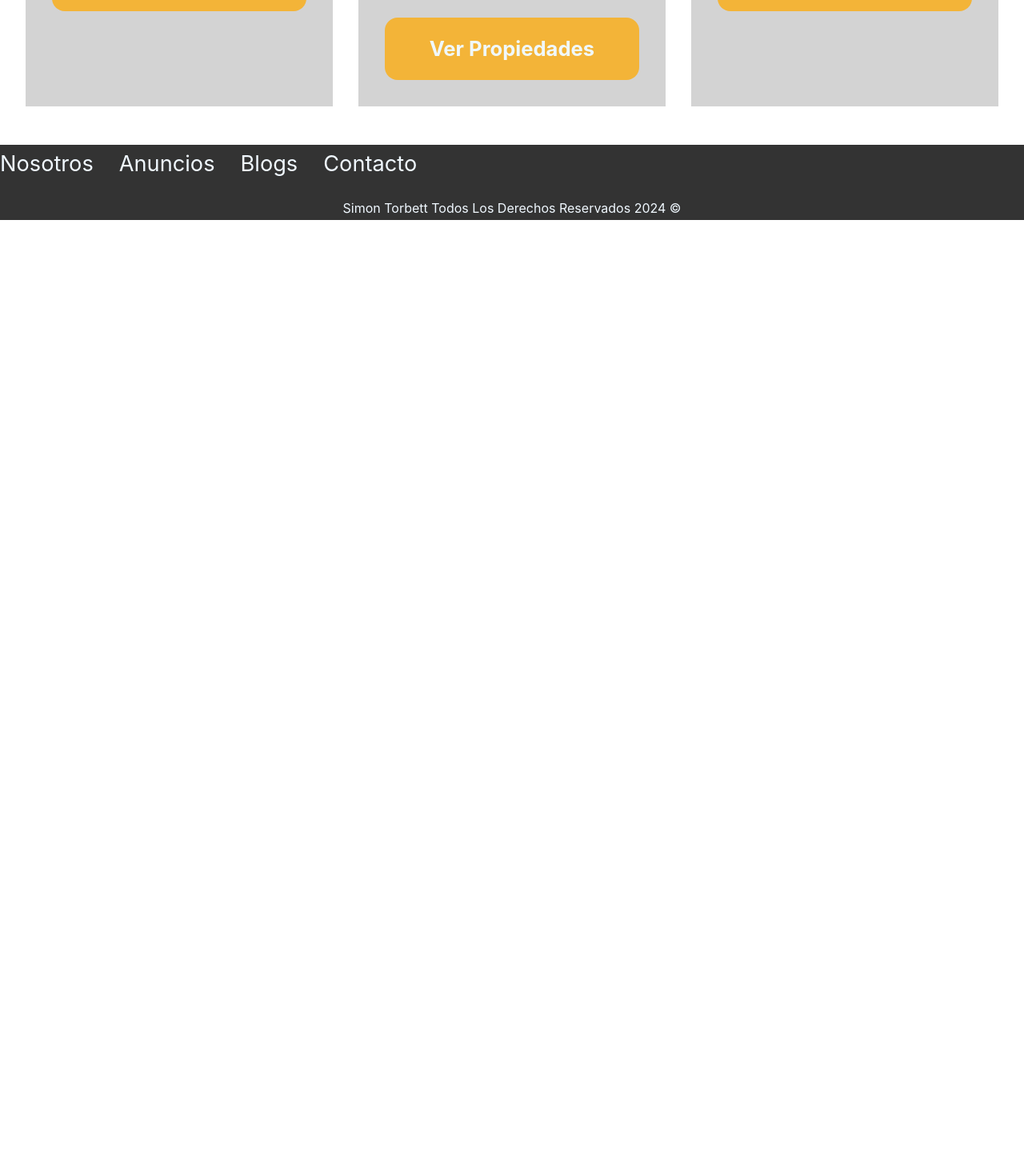
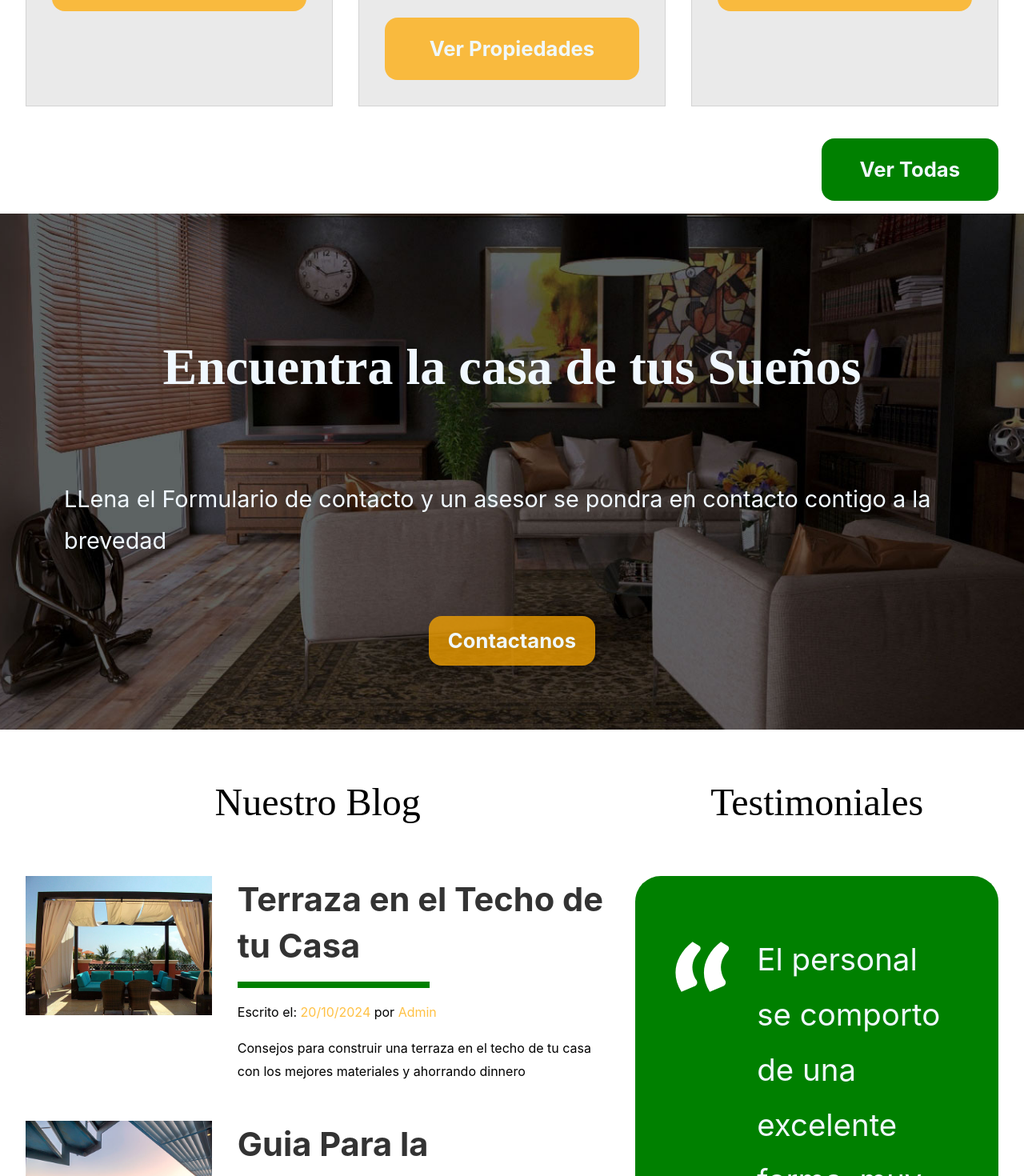
Before and after one commit to Storbett21/Bienes-Raices-proyect, a React (Create React App) app: page / in a window 1280 px wide. Shown: the part 3200-4670 px from the top of the page at 80% size. Before the commit the page ends 3491 px from the top, so only its background shows below. Built offline with nearby package versions, Linux system fonts and the light colour scheme.

Commit message:
nuevo commit

```diff
--- a/src/estilos/footer.css
+++ b/src/estilos/footer.css
@@ -2,6 +2,8 @@
 .contenedor-footer{
     background-color: #333333 ;
     margin-top: 3rem;
+    padding: 0;
+
 }
 .navegacion1{
 
--- a/src/estilos/home.css
+++ b/src/estilos/home.css
@@ -145,7 +145,7 @@ h4 {
 }
 
 .anuncio {
-    background-color: lightgray;
+    background-color: rgb(234, 234, 234);
     border: 1px solid lightgray;
 }
 .contenido-anuncio{
@@ -191,3 +191,120 @@ h4 {
     margin-top: 2.5rem;
     border-radius: 1rem;
 }
+.boton-amarillo {
+    display: inline-block;
+    justify-content: center;
+    background-color: rgba(255, 170, 0, 0.733);
+    color: aliceblue;
+    font-weight: bold;
+    text-decoration: none;
+    padding: 0.5rem 1.5rem; /* Ajusta estos valores según tus preferencias */
+    text-align: center;
+    margin-top: 2.5rem;
+
+    border-radius: 1rem;
+}
+
+.ver-todas{
+    display: flex;
+    justify-content: flex-end;
+}
+.boton-verde{
+
+    background-color:green;
+    color: aliceblue;
+    font-weight: bold;
+    text-decoration: none;
+    padding: 1rem 3rem;
+    text-align: center;
+    margin-top: 2.5rem;
+    border-radius: 1rem;
+
+}
+.imagen-contacto{
+    background-image: url(../imagenes/img/encuentra.jpg);
+    background-position: center center;
+    background-size: cover;
+    background-color:  #333333;
+    padding: 5rem;
+    display: flex;
+    flex-direction: column;
+    align-items: center;
+    margin-top: 1rem;
+
+    h2{
+        font-size: 4rem;
+        font-weight: bold;
+        color: aliceblue;
+    }
+    p{
+        font-size: 1.8rem;
+        color: aliceblue;
+
+    }
+}
+
+.seccion-inferior{
+    display: grid;
+    grid-template-columns: 2fr 1fr;
+    column-gap: 2rem;
+
+}
+
+.entrada-blog{
+    margin-bottom: 2rem;
+    display: grid;
+    grid-template-columns: 1fr 2fr;
+    column-gap: 2rem;
+}
+.texto-entrada{
+    .a{
+        color: #333333;
+        text-decoration: none;
+    }
+    h4{
+        margin: 0;
+        line-height: 1.4;
+        &::after{
+            content: '';
+            display: block;
+            width: 15rem;
+            height: .5rem;
+            background-color: green;
+            margin-top: 1rem;
+        }
+    }
+    span{
+        color: rgba(255, 170, 0, 0.733);;
+
+    }
+
+}
+
+.testimonial{
+    background-color: green;
+    font-size: 2.4rem;
+    padding: 2rem;
+    color: aliceblue;
+    border-radius: 2rem;
+
+    blockquote {
+        padding-left: 5rem;
+        position: relative;
+
+        &::before{
+            content: '';
+            background-image: url(../imagenes/img/comilla.svg);
+            background-repeat: no-repeat;
+            width: 6rem;
+            height: 8rem;
+            display: block;
+            position: absolute;
+            left: -2rem;
+        }
+    }
+    p{
+        text-align: right;
+        color: aliceblue;
+    }
+}
--- a/src/paginas/home.js
+++ b/src/paginas/home.js
@@ -11,6 +11,8 @@ import anuncio3 from "../imagenes/img/anuncio3.jpg";
 import wc from "../imagenes/img/icono_wc.svg";
 import estacionamiento from "../imagenes/img/icono_estacionamiento.svg";
 import cuartos from "../imagenes/img/icono_dormitorio.svg";
+import Blog1 from "../imagenes/img/blog1.jpg";
+import Blog2 from "../imagenes/img/blog2.jpg";
 
 
 export const Home = () => {
@@ -86,7 +88,7 @@ export const Home = () => {
                                     </li>
 
                                 </ul>
-                                <Link to="/anuncios" className="boton boton-amarillo">Ver Propiedades</Link>
+                                <Link to="/anuncios" className="boton">Ver Propiedades</Link>
                             </div>
                         </div>
                         <div className="anuncio">
@@ -94,7 +96,7 @@ export const Home = () => {
                                 <img src={anuncio2} alt="anuncio"></img>
                             </picture>
                             <div className="contenido-anuncio">
-                                <h3> Casa con Terminados de Lujo</h3>
+                                <h3> Casa Terminados de Lujo</h3>
                                 <p>Casa en el Lago con excelente vista, acabados de lujo a un exclente precio</p>
                                 <p className="precio"> 90.000.000</p>
                                 <ul className="iconos-caracteristicas">
@@ -115,7 +117,7 @@ export const Home = () => {
                                     </li>
 
                                 </ul>
-                                <Link to="/anuncios" className="boton boton-amarillo">Ver Propiedades</Link>
+                                <Link to="/anuncios" className="boton">Ver Propiedades</Link>
                             </div>
                         </div>
                         <div className="anuncio">
@@ -144,13 +146,76 @@ export const Home = () => {
                                     </li>
 
                                 </ul>
-                                <Link to="/anuncios" className="boton boton-amarillo">Ver Propiedades</Link>
+                                <Link to="/anuncios" className="boton">Ver Propiedades</Link>
                             </div>
                         </div>
 
                     </div>
+                    <div className="ver-todas">
 
-                </div>
+                        <Link to="/anuncios" className="boton-verde"> Ver Todas</Link>
+
+                    </div>
+                   </div>
+                   <section className="imagen-contacto">
+                        <h2>Encuentra la casa de tus Sueños</h2>
+                        <p> LLena el Formulario de contacto y un asesor se pondra en contacto contigo a la brevedad</p>
+                        <Link to="/contacto" className="boton-amarillo">Contactanos</Link>
+                    </section>
+                    <div className="contenedor seccion seccion-inferior">
+                        <section className="blog">
+                            <h3>Nuestro Blog</h3>
+
+                            <article className="entrada-blog">
+                                <div className="imagen">
+                                    <picture>
+                                        <img src={Blog1} alt="Texto Entrada Blog"></img>
+                                    </picture>
+                                </div>
+                                <div className="texto-entrada">
+                                    <Link to="/blogs" className="a">
+                                        <h4>Terraza en el Techo de tu Casa</h4>
+                                        <p>Escrito el: <span>20/10/2024</span> por <span> Admin</span></p>
+                                        <p>
+                                            Consejos para construir una terraza en el techo de tu casa con los mejores materiales y ahorrando dinnero
+                                        </p>
+                                    </Link>
+
+                                </div>
+
+                            </article>
+
+                            <article className="entrada-blog">
+                                <div className="imagen">
+                                    <picture>
+                                        <img src={Blog2} alt="Texto Entrada Blog"></img>
+                                    </picture>
+                                </div>
+                                <div className="texto-entrada">
+                                    <Link to="/blogs"className="a">
+                                        <h4>Guia Para la Decoracion de tu hogar</h4>
+                                        <p>Escrito el: <span>20/10/2024</span> por <span> Admin</span></p>
+                                        <p>
+                                            Maximiza el espacio de tu hogar con esta guia, aprende a combinar muebles y colores para darle vida a tu espacio
+                                        </p>
+                                    </Link>
+
+                                </div>
+
+                            </article>
+                        </section>
+                        <section className="testimonailes">
+                            <h3>Testimoniales</h3>
+                            <div className="testimonial">
+
+                                <blockquote>
+                                    El personal se comporto de una excelente forma, muy buena atencion y la casa que me ofrecieron cumple con todas mis expectativas
+                                </blockquote>
+                                <p> -Simon Torbett</p>
+
+                            </div>
+                        </section>
+                    </div>
             </body>
         </>
     )
```
